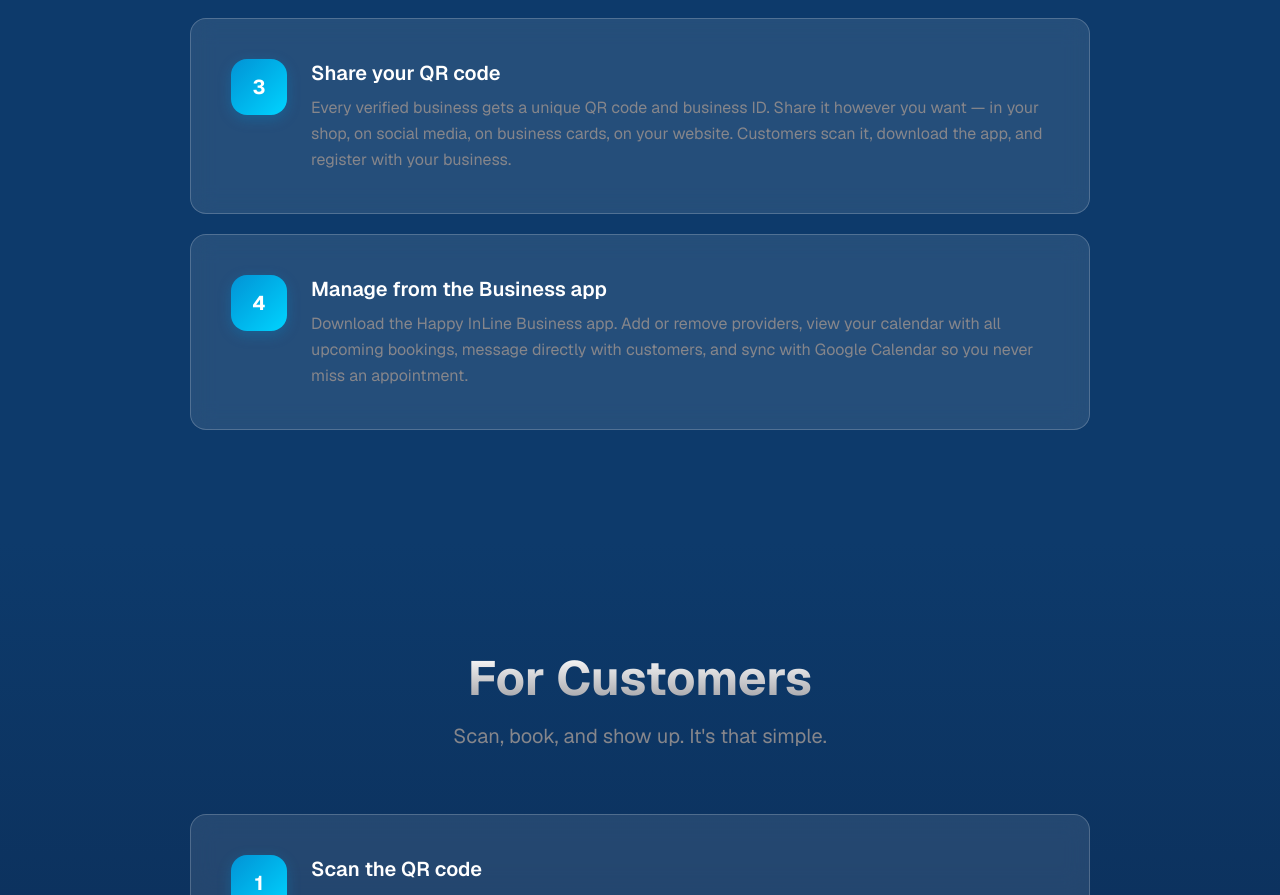
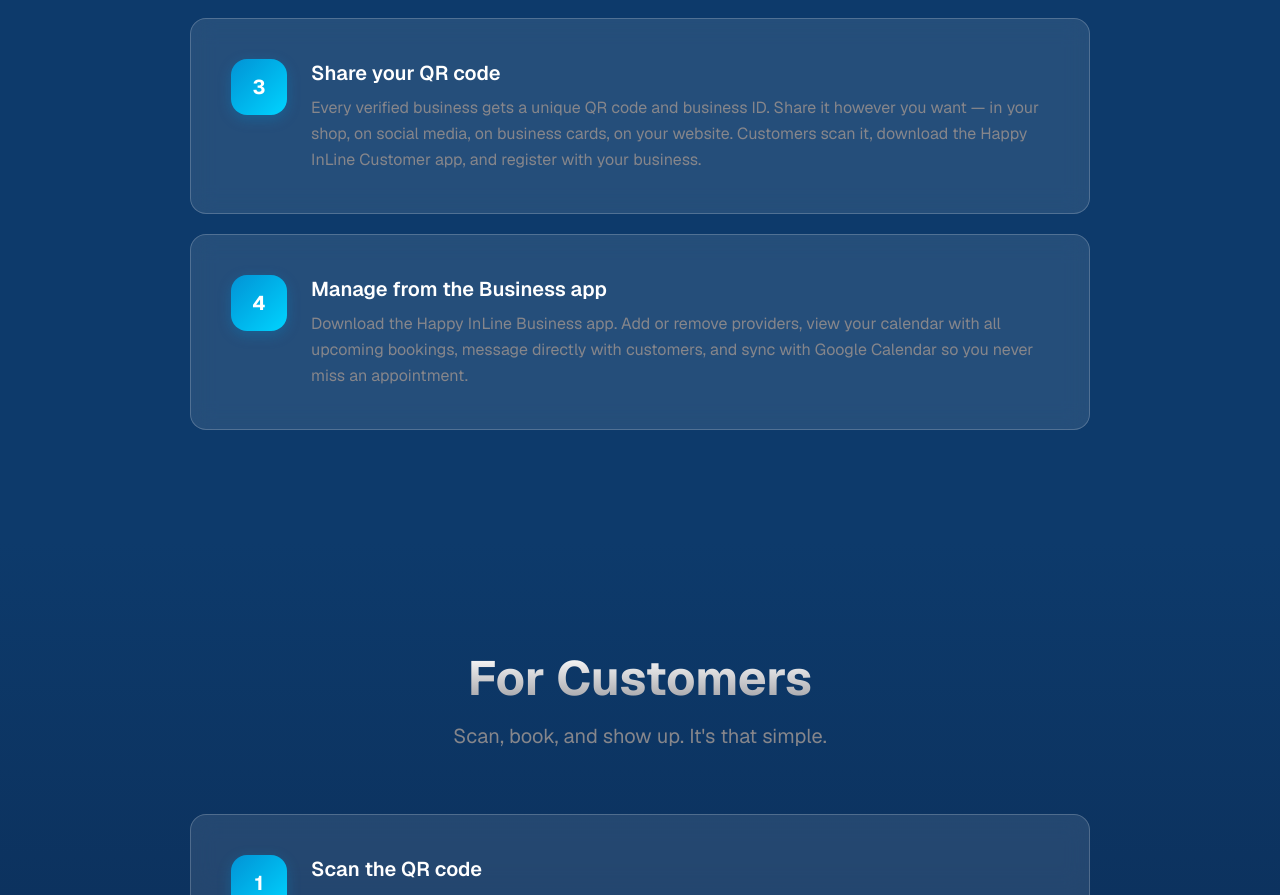
Before and after one commit to jasskhinda/happyinline.com, a Next.js app in the folder webapp/: page / in a window 1280 px wide. Shown: the part 2192-3087 px from the top of the page. Built offline with nearby package versions, Linux system fonts and the light colour scheme; no server answers.

Commit message:
Mention Happy InLine Customer app by name in QR code step
Co-Authored-By: Claude Opus 4.6 <noreply@anthropic.com>

```diff
--- a/webapp/src/app/page.tsx
+++ b/webapp/src/app/page.tsx
@@ -186,7 +186,7 @@ export default function LandingPage() {
             <div>
               <h3 className="text-xl font-semibold mb-2 text-white">Share your QR code</h3>
               <p className="text-[var(--text-muted)] leading-relaxed">
-                Every verified business gets a unique QR code and business ID. Share it however you want — in your shop, on social media, on business cards, on your website. Customers scan it, download the app, and register with your business.
+                Every verified business gets a unique QR code and business ID. Share it however you want — in your shop, on social media, on business cards, on your website. Customers scan it, download the Happy InLine Customer app, and register with your business.
               </p>
             </div>
           </div>
```
